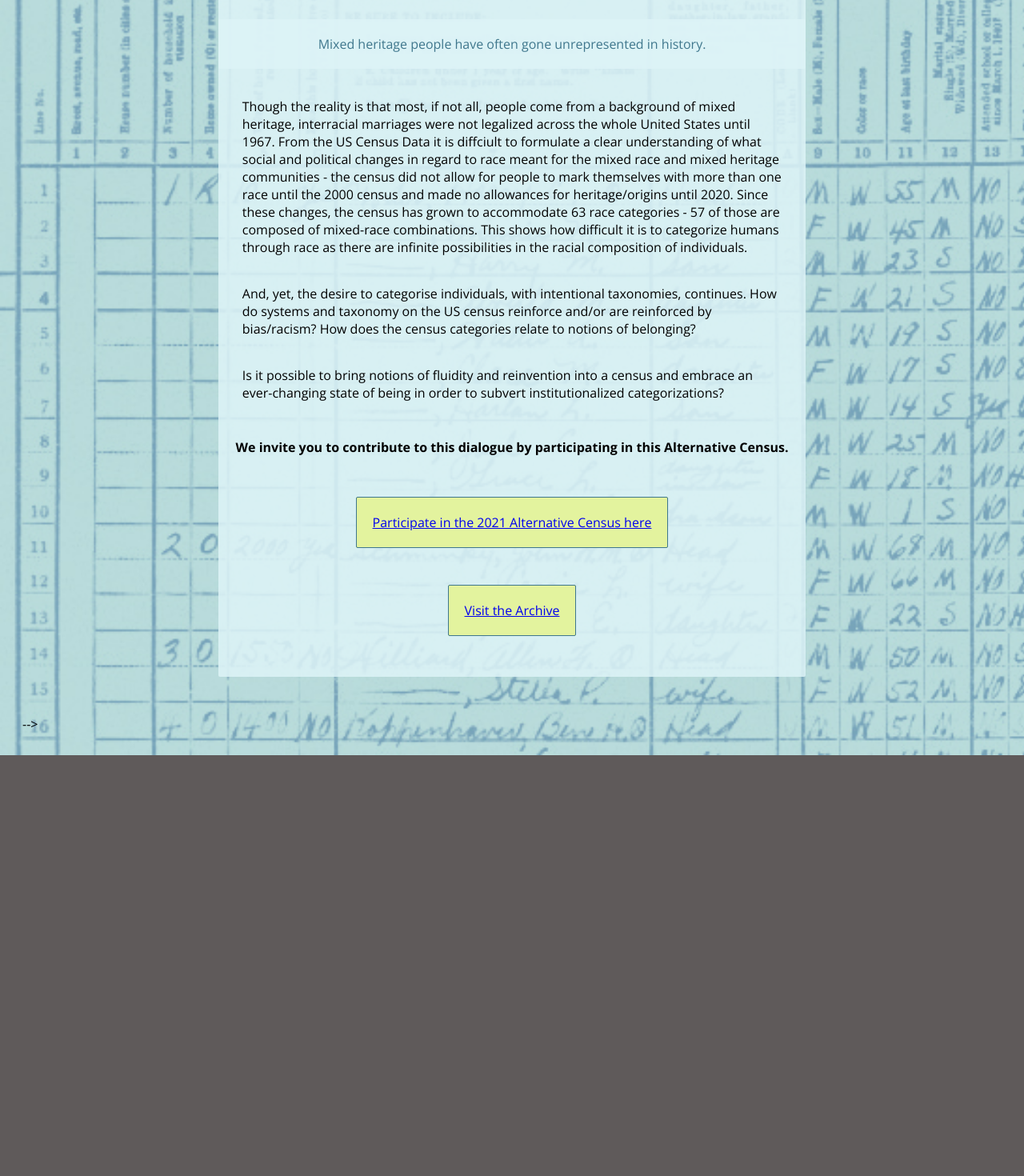
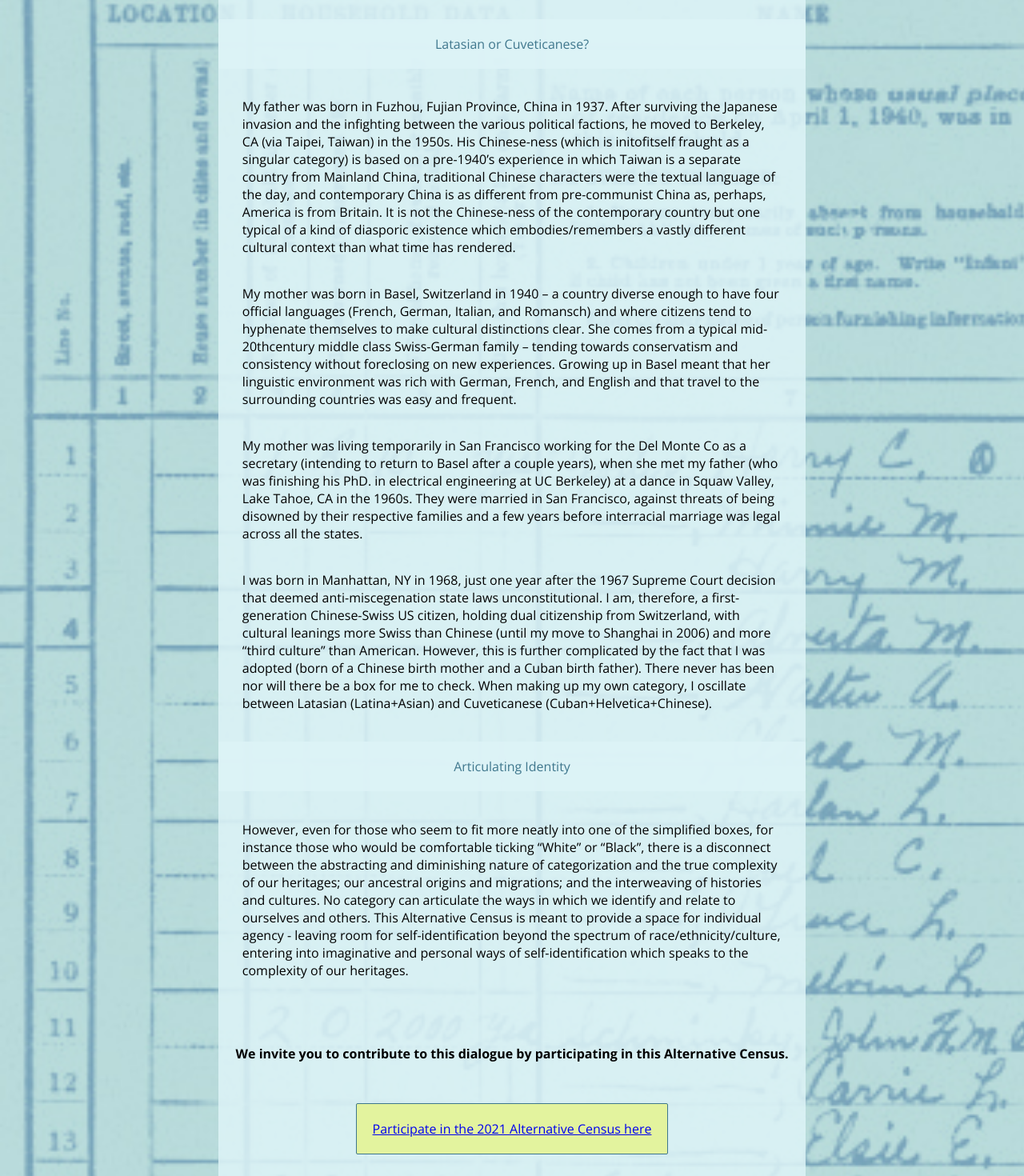
Before and after one commit to Moninika/Project_2_copy, a website: page public/census.html in a window 1280 px wide. Shown: the part 311-1781 px from the top of the page at 80% size. Before the commit the page ends 1255 px from the top, so only its background shows below. Drawn offline with nearby package versions, Linux system fonts and the light colour scheme; no server answers.

Commit message:
alternative census

```diff
--- a/public/census.html
+++ b/public/census.html
@@ -57,23 +57,34 @@
         <p></p>
         <p2>
             <a target="_blank" href=" https://docs.google.com/forms/d/e/1FAIpQLSciDNY-xIBItqtrAJaW4krHuFXJLVIb6KEctLg2SZSkDQkzgg/viewform">Participate in the 2021 Alternative Census here</a>
-      </p2>
+       </p2>
       <p></p>
+
       <h5>
-        Mixed heritage people have often gone unrepresented in history.
-    </h5>
+        Latasian or Cuveticanese?
+        </h5>
 
         <p>
-            Though the reality is that most, if not all, people come from a background of mixed heritage, interracial marriages were not legalized across the whole United States until 1967. From the US Census Data it is diffciult to formulate a clear understanding of what social and political changes in regard to race meant for the mixed race and mixed heritage communities - the census did not allow for people to mark themselves with more than one race until the 2000 census and made no allowances for heritage/origins until 2020. Since these changes, the census has grown to accommodate 63 race categories - 57 of those are composed of mixed-race combinations. This shows how difficult it is to categorize humans through race as there are infinite possibilities in the racial composition of individuals.
+
+            My father was born in Fuzhou, Fujian Province, China in 1937. After surviving the Japanese invasion and the infighting between the various political factions, he moved to Berkeley, CA (via Taipei, Taiwan) in the 1950s. His Chinese-ness (which is initofitself fraught as a singular category) is based on a pre-1940’s experience in which Taiwan is a separate country from Mainland China, traditional Chinese characters were the textual language of the day, and contemporary China is as different from pre-communist China as, perhaps, America is from Britain. It is not the Chinese-ness of the contemporary country but one typical of a kind of diasporic existence which embodies/remembers a vastly different cultural context than what time has rendered.
+        </p>
+        <p>
+            My mother was born in Basel, Switzerland in 1940 – a country diverse enough to have four official languages (French, German, Italian, and Romansch) and where citizens tend to hyphenate themselves to make cultural distinctions clear. She comes from a typical mid- 20thcentury middle class Swiss-German family – tending towards conservatism and consistency without foreclosing on new experiences. Growing up in Basel meant that her linguistic environment was rich with German, French, and English and that travel to the surrounding countries was easy and frequent.
+        </p>
+        <p>
+            My mother was living temporarily in San Francisco working for the Del Monte Co as a secretary (intending to return to Basel after a couple years), when she met my father (who was finishing his PhD. in electrical engineering at UC Berkeley) at a dance in Squaw Valley, Lake Tahoe, CA in the 1960s. They were married in San Francisco, against threats of being disowned by their respective families and a few years before interracial marriage was legal across all the states.
+        </p>
+        <p>
+            I was born in Manhattan, NY in 1968, just one year after the 1967 Supreme Court decision that deemed anti-miscegenation state laws unconstitutional. I am, therefore, a first-generation Chinese-Swiss US citizen, holding dual citizenship from Switzerland, with cultural leanings more Swiss than Chinese (until my move to Shanghai in 2006) and more “third culture” than American. However, this is further complicated by the fact that I was adopted (born of a Chinese birth mother and a Cuban birth father). There never has been nor will there be a box for me to check. When making up my own category, I oscillate between Latasian (Latina+Asian) and Cuveticanese (Cuban+Helvetica+Chinese).
+        </p>
+        <h5>
+            Articulating Identity
+            </h5>
+        <p>
+            However, even for those who seem to fit more neatly into one of the simplified boxes, for instance those who would be comfortable ticking “White” or “Black”, there is a disconnect between the abstracting and diminishing nature of categorization and the true complexity of our heritages; our ancestral origins and migrations; and the interweaving of histories and cultures. No category can articulate the ways in which we identify and relate to ourselves and others. This Alternative Census is meant to provide a space for individual agency - leaving room for self-identification beyond the spectrum of race/ethnicity/culture, entering into imaginative and personal ways of self-identification which speaks to the complexity of our heritages.
         </p>
 
-            <p>
-                And, yet, the desire to categorise individuals, with intentional taxonomies, continues. How do systems and taxonomy on the US census reinforce and/or are reinforced by bias/racism? How does the census categories relate to notions of belonging?
-            </p>
-
-            <p>
-                Is it possible to bring notions of fluidity and reinvention into a census and embrace an ever-changing state of being in order to subvert institutionalized categorizations?
-            </p>
+        <p></p>
             <h3>
                 We invite you to contribute to this dialogue by participating in this Alternative Census.
             </h3>
```
